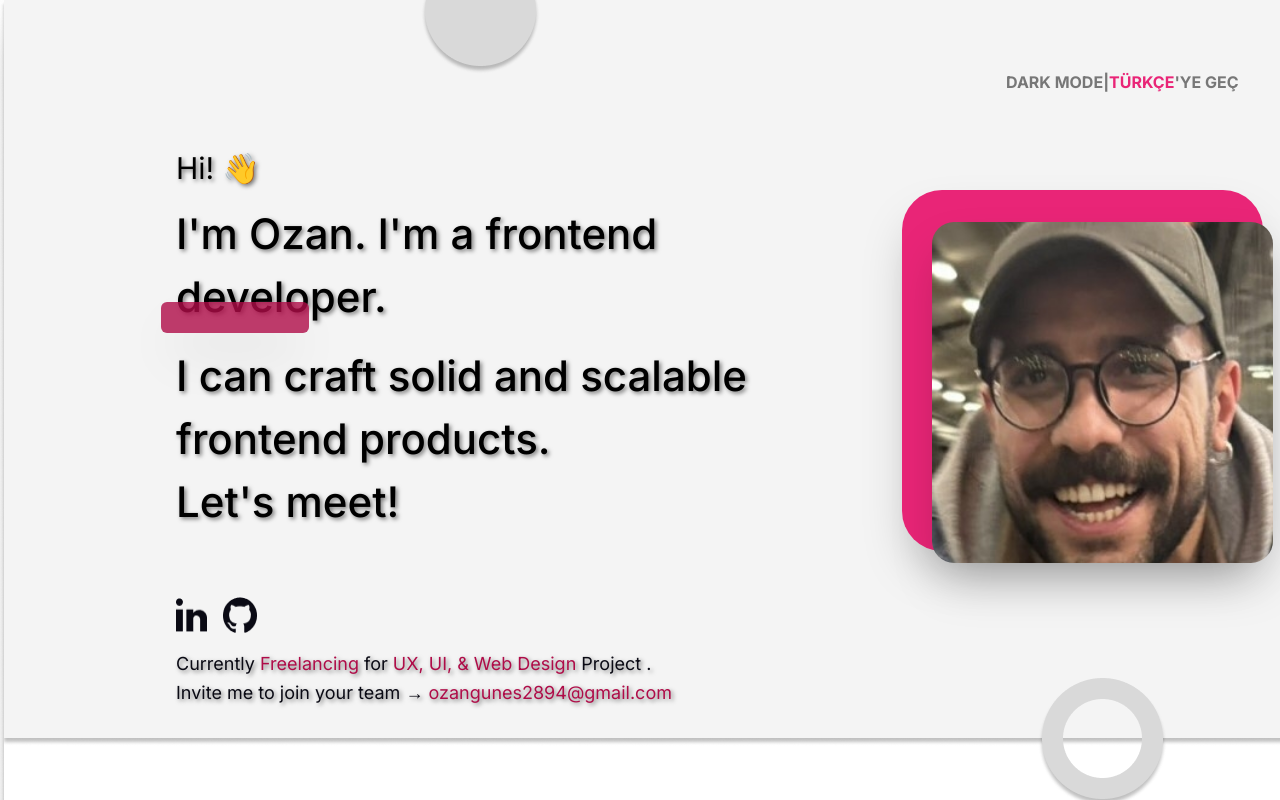
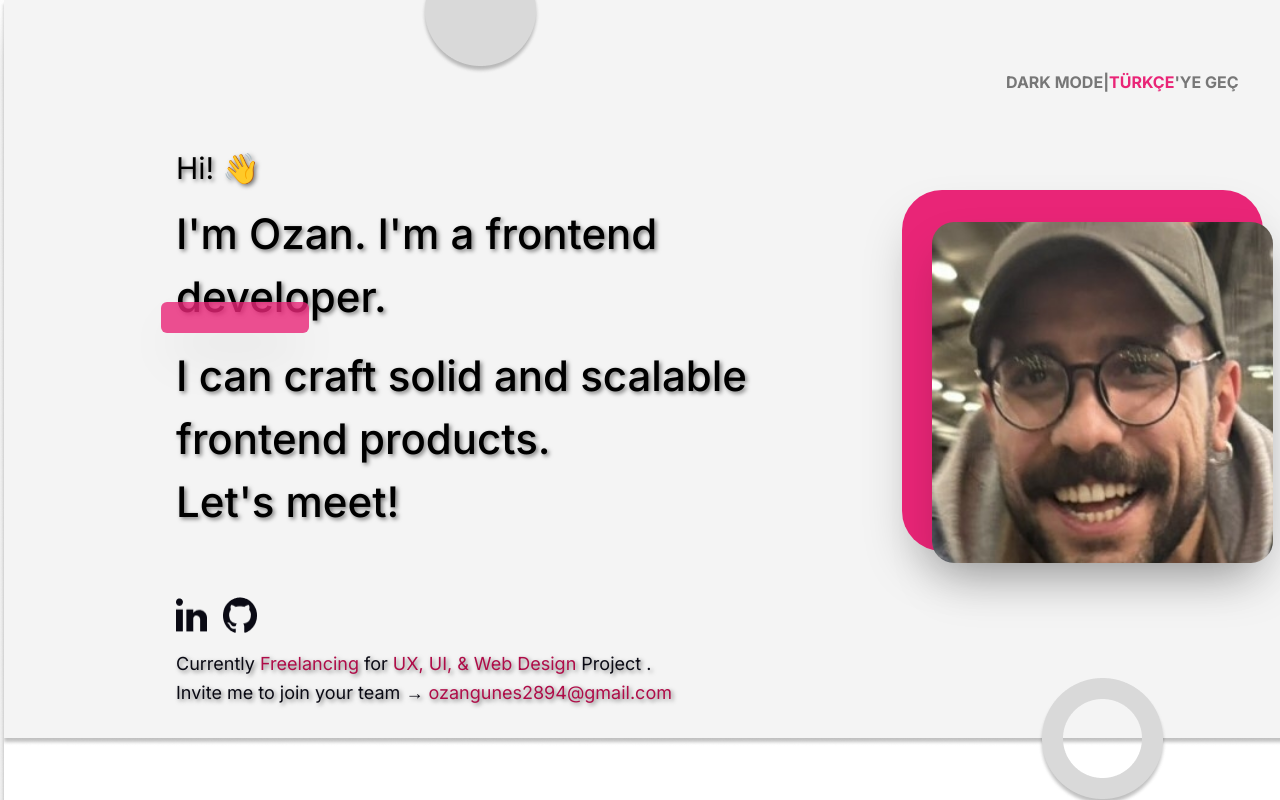
Before and after one commit to Bardsun0/FSWeb-Frontend-Challenge, a React (Vite) app: page / in a window 1280 px wide. Shown: the top 800 px of the page. Built offline with nearby package versions, Linux system fonts and the light colour scheme.

Commit message:
BGHero styled

```diff
--- a/src/components/Hero.jsx
+++ b/src/components/Hero.jsx
@@ -9,7 +9,7 @@ const Hero = () => {
           <p className="text-[42px] font-medium text-shadow-custom">
             I'm Ozan. I'm a frontend developer.
           </p>
-          <div className="absolute bottom-[-5px] left-[-15px] w-[148px] h-[31px] bg-custom-darkpink bg-opacity-80 shadow-2xl rounded-md"></div>
+          <div className="absolute bottom-[-5px] left-[-15px] w-[148px] h-[31px] bg-custom-pink bg-opacity-80 shadow-2xl rounded-md"></div>
         </div>
         <p className="text-[42px] mb-4 font-medium text-shadow-custom">
           I can craft solid and scalable frontend products.
```
